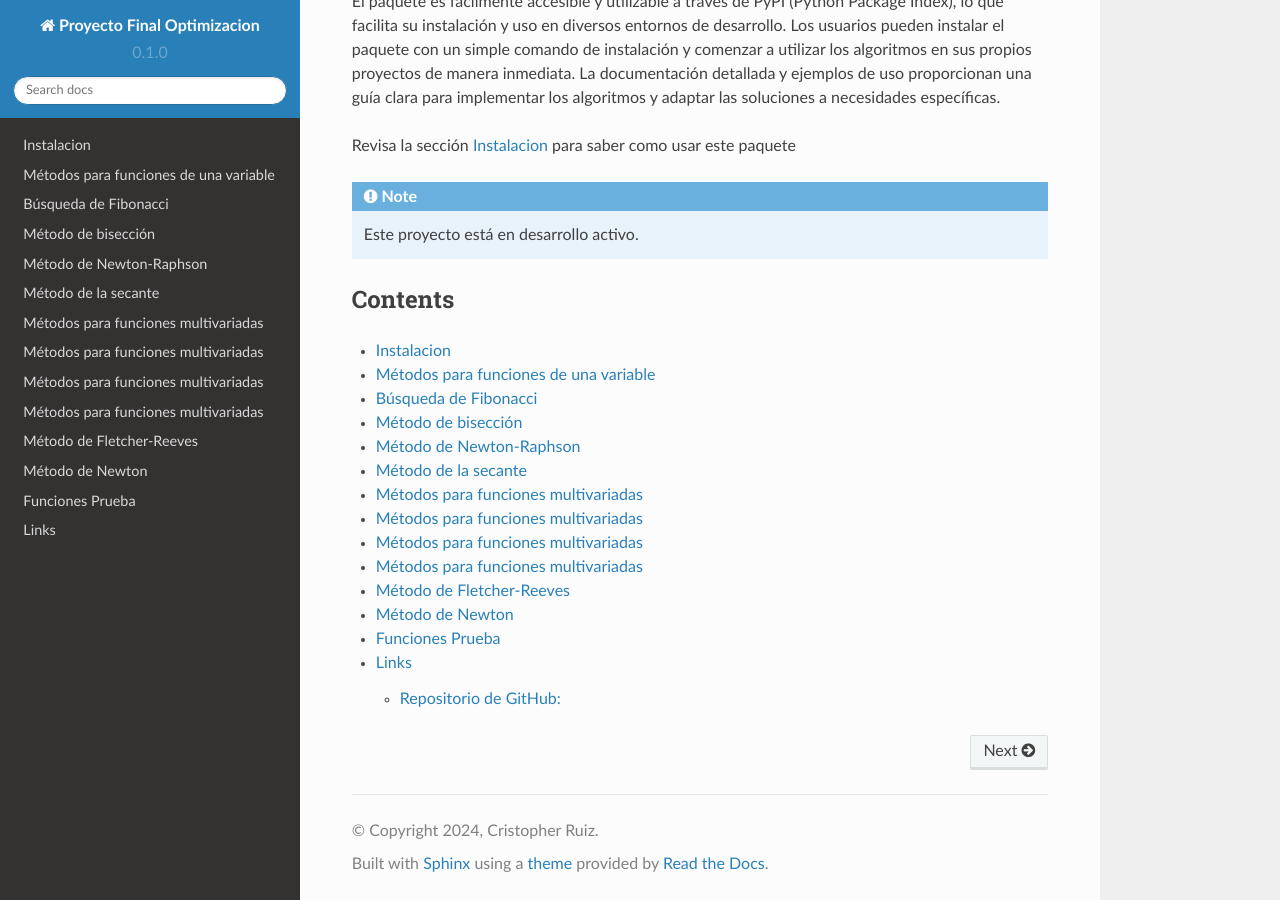
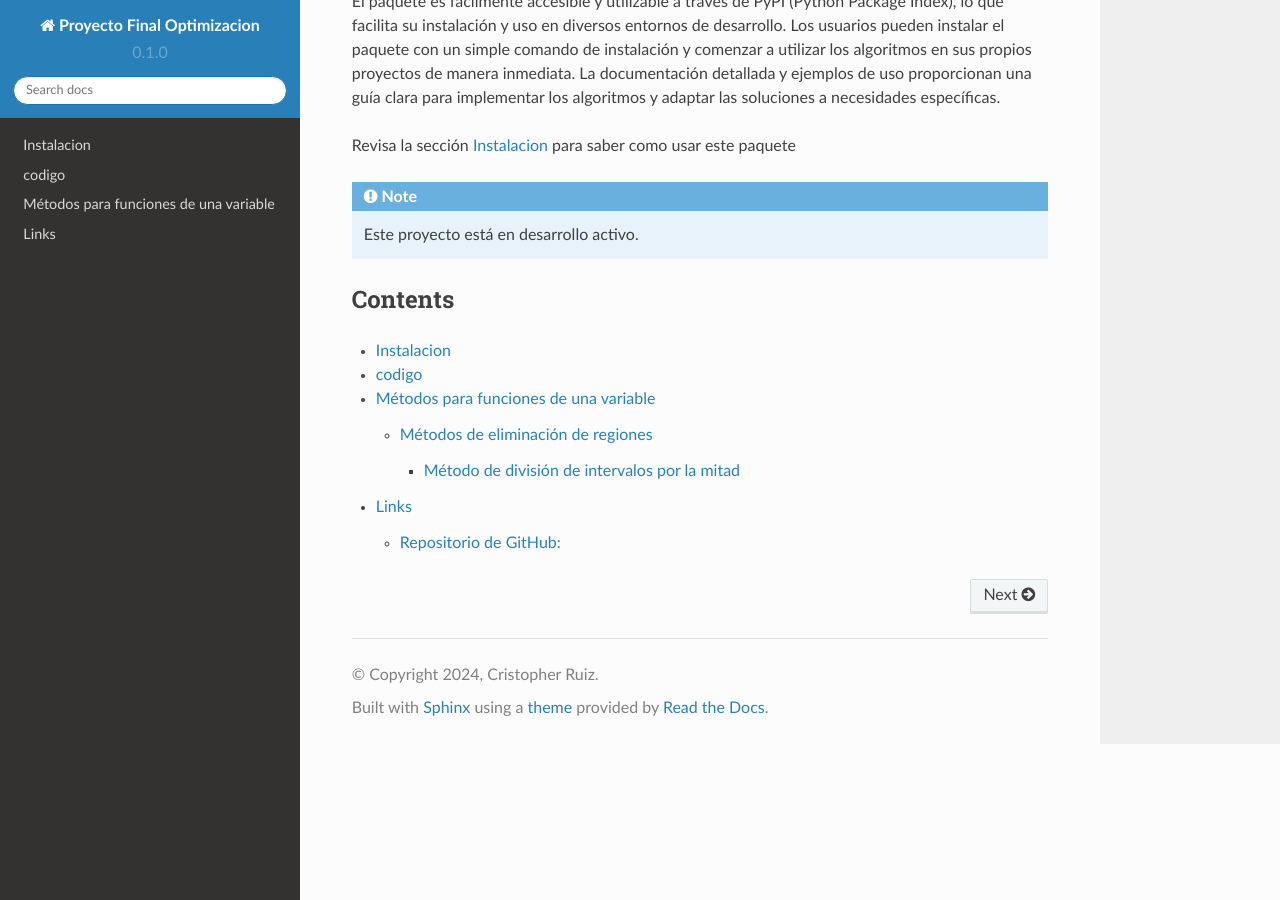
Before and after one commit to CristopherAlejandoRuizBouchez/Proyecto-Optimizacion, a Sphinx documentation site: the page built from docs/source/index.rst, in a window 1280 px wide and 900 px high, scrolled down 602 px. Built offline with Sphinx 7.4.7 and the Read the Docs theme 2.0.0, drawn with Linux system fonts in a browser that asks for light colours; some of the changed lines change nothing that is shown.

Commit message:
Add files via upload

```diff
--- a/docs/source/codigo.rst
+++ b/docs/source/codigo.rst
@@ -1,6 +1,67 @@
-Métodos para Funciones Multivariadas
+codigo
+=====
+.. _codigo:
+Métodos para funciones de una variable
 ====================================
-Métodos Directos
+Métodos de eliminación de regiones
 ----------------
-Caminata Aleatoria
+Método de división de intervalos por la mitad
 ^^^^^^^^^^^^^^^^^^^^
+
+.. code-block:: python
+    class Optimization:
+    def __init__(self, func, a, b, epsilon):
+        self.func = func
+        self.a = a
+        self.b = b
+        self.epsilon = epsilon
+        self.xm = (a + b) / 2
+        self.L0 = b - a
+        self.L = self.L0
+Implementación del método de optimización utilizando la técnica de interpolación cuadrática para encontrar el mínimo de una función en un intervalo dado.
+
+Args:
+- func (callable): Función objetivo que se desea minimizar.
+- a (float): Extremo izquierdo del intervalo inicial.
+- b (float): Extremo derecho del intervalo inicial.
+- epsilon (float): Tolerancia para la longitud del intervalo donde se considera que se ha encontrado el mínimo.
+
+Attributes:
+- func (callable): Función objetivo que se desea minimizar.
+- a (float): Extremo izquierdo del intervalo actual.
+- b (float): Extremo derecho del intervalo actual.
+- epsilon (float): Tolerancia para la longitud del intervalo donde se considera que se ha encontrado el mínimo.
+- xm (float): Punto medio del intervalo [a, b].
+- L0 (float): Longitud inicial del intervalo [a, b].
+- L (float): Longitud actual del intervalo [a, b].
+
+Methods:
+- optimize():
+- Aplica el método de optimización utilizando la técnica de interpolación cuadrática para encontrar el mínimo de la función en el intervalo [a, b].
+
+
+
+.. code-block::python
+    def optimize(self):
+
+Aplica el método de optimización utilizando la técnica de interpolación cuadrática para encontrar el mínimo de la función en el intervalo [a, b].
+
+Returns:
+- float: El punto donde se estima que se encuentra el mínimo de la función.
+
+**Ejemplo de uso**
+
+.. code-block::python
+    from una_variable.eliminacion_regiones import intervalos_mitad as im
+    from funcion.fun import funciones_una_variable as fn
+
+    funcion = fn.f1
+    a = 0
+    b = 4
+    epsilon = 0.01
+    optimizador = im.Optimization(funcion, a , b, epsilon).optimize()
+
+- funcion: Funcion que se quiere optimizar
+- a: Límite inferior
+- b: Límite superior
+- epsilon: Valor pequeño para la precisión
--- a/docs/source/index.rst
+++ b/docs/source/index.rst
@@ -22,5 +22,5 @@
 .. toctree::
 
    Instalación
-   codigos
+   codigo
    links
```
